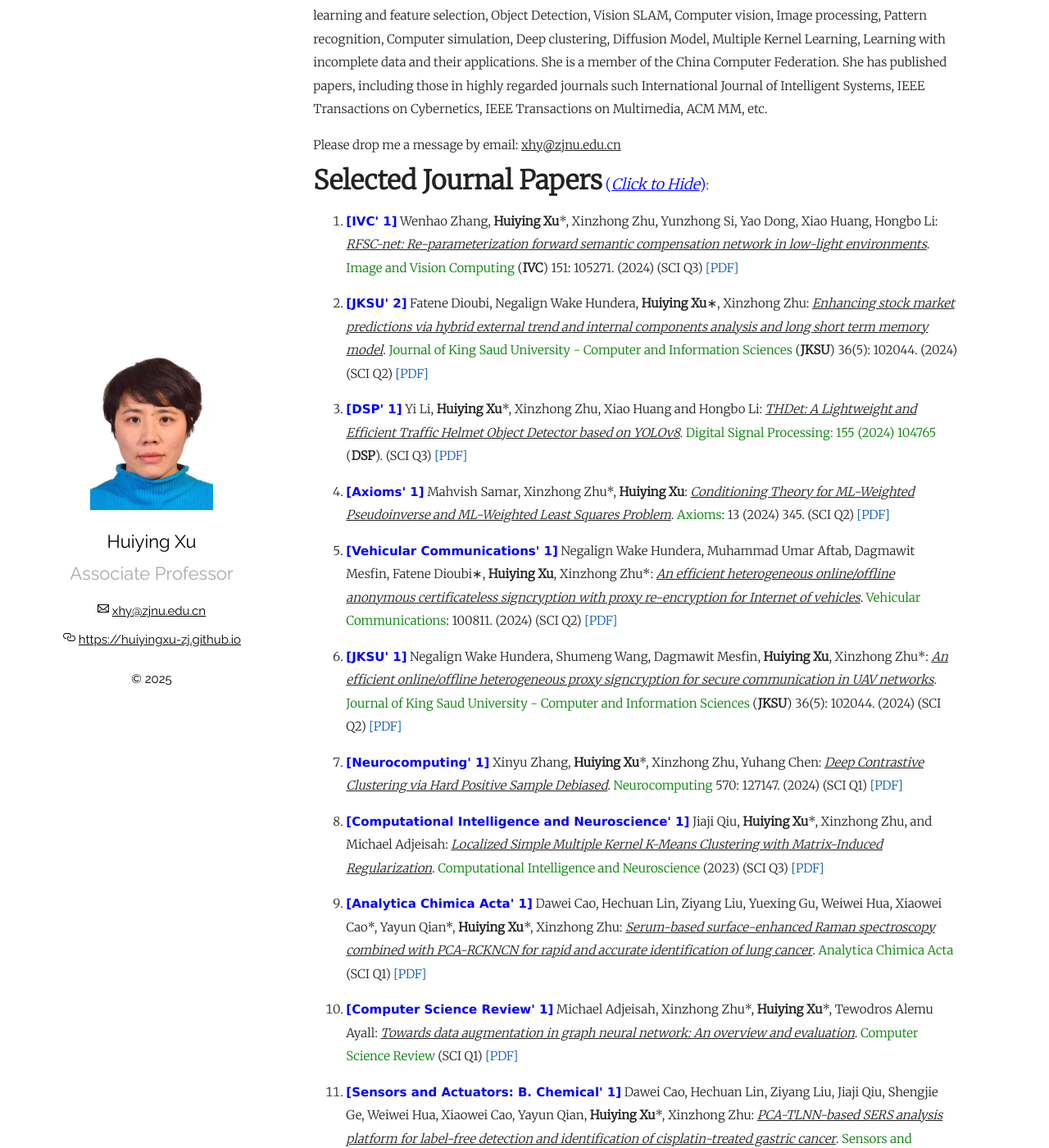
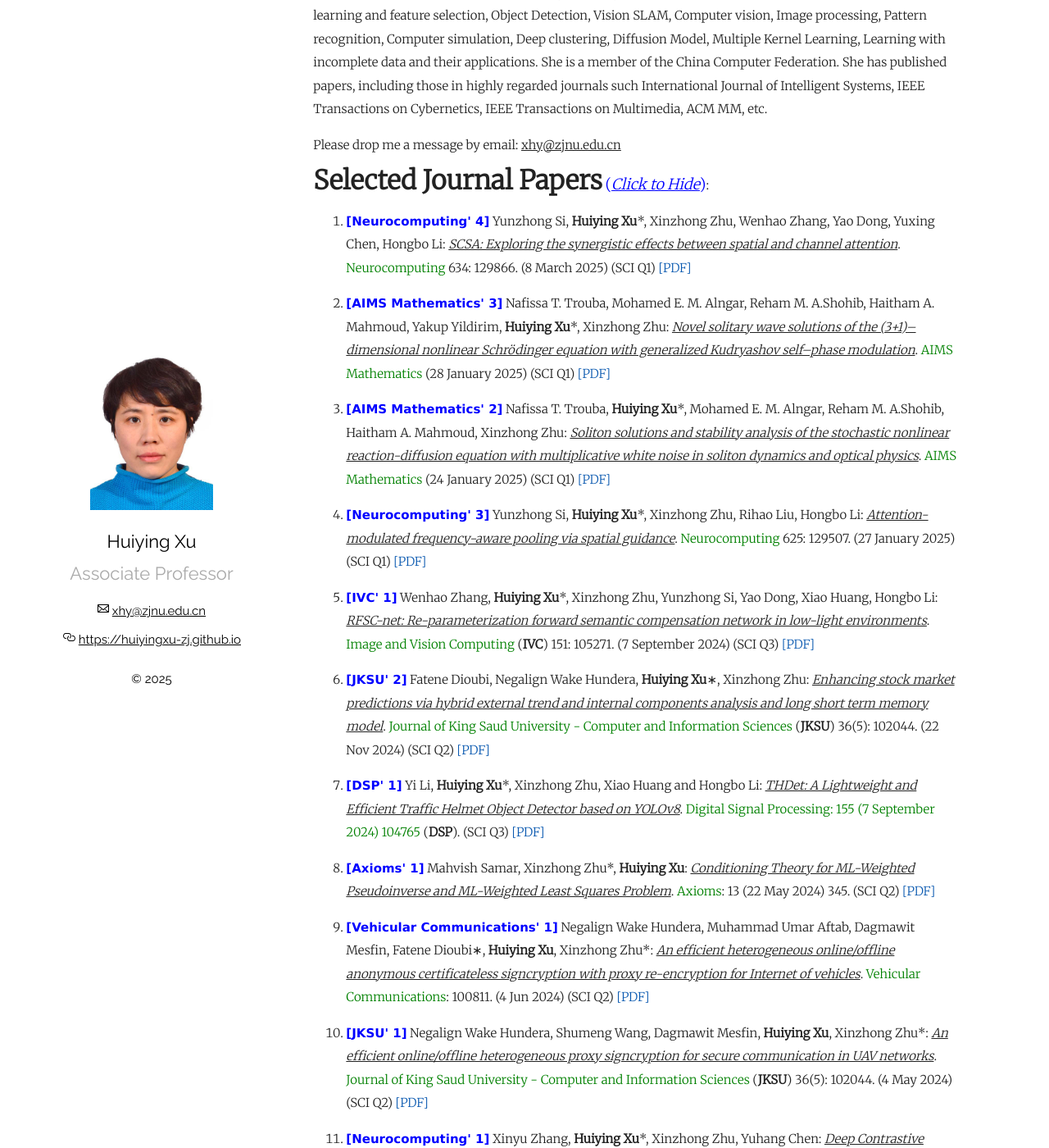
Before and after one commit to xinzhongzhu/huiyingxu-zj.github.io, a Jekyll site: the page built from index.md, in a window 1280 px wide and 1400 px high, scrolled down 205 px. Shown: the whole window at 82% size. Built offline with Jekyll 4.4.1, drawn with Linux system fonts in a browser that asks for light colours.

Commit message:
Update index.md

```diff
--- a/index.md
+++ b/index.md
@@ -16,21 +16,31 @@ Please drop me a message by email: <u>xhy@zjnu.edu.cn</u>
   <p>
   <ol>
 
-<p style="margin-top: 8px;"><li><font face="verdana" color="blue"><b>[IVC' 1]</b></font> Wenhao Zhang, <b>Huiying Xu</b>*, Xinzhong Zhu, Yunzhong Si, Yao Dong, Xiao Huang, Hongbo Li: <i><u>RFSC-net: Re-parameterization forward semantic compensation network in low-light environments</u></i>. <font color="green">Image and Vision Computing</font> (<b>IVC</b>) 151: 105271. (2024) (SCI Q3) <a href = "https://xinzhongzhu.github.io/document/RFSC-net Re-parameterization forward semantic compensation network in low-light environments.pdf">[PDF]</a></li></p>
+<p style="margin-top: 8px;"><li><font face="verdana" color="blue"><b>[Neurocomputing' 4]</b></font> Yunzhong Si, <b>Huiying Xu</b>*, Xinzhong Zhu, Wenhao Zhang, Yao Dong, Yuxing Chen, Hongbo Li: <i><u>SCSA: Exploring the synergistic effects between spatial and channel attention</u></i>. <font color="green">Neurocomputing</font> 634: 129866. (8 March 2025) (SCI Q1) <a href = "https://xinzhongzhu.github.io/document/1-s2.0-S0925231225005387-main.pdf">[PDF]</a></li></p>
+
+<p style="margin-top: 8px;"><li><font face="verdana" color="blue"><b>[AIMS Mathematics' 3]</b></font> Nafissa T. Trouba, Mohamed E. M. Alngar, Reham M. A.Shohib, Haitham A. Mahmoud, Yakup Yildirim, <b>Huiying Xu</b>*, Xinzhong Zhu: <i><u>Novel solitary wave solutions of the (3+1)–dimensional nonlinear Schrödinger equation with generalized Kudryashov self–phase modulation</u></i>. <font color="green">AIMS Mathematics</font>  (28 January 2025) (SCI Q1) <a href = "https://xinzhongzhu.github.io/document/10.3934_math.2025202.pdf">[PDF]</a></li></p>
+
+ <p style="margin-top: 8px;"><li><font face="verdana" color="blue"><b>[AIMS Mathematics' 2]</b></font> Nafissa T. Trouba, <b>Huiying Xu</b>*, Mohamed E. M. Alngar, Reham M. A.Shohib, Haitham A. Mahmoud, Xinzhong Zhu: <i><u>Soliton solutions and stability analysis of the stochastic nonlinear reaction-diffusion equation with multiplicative white noise in soliton dynamics and optical physics</u></i>. <font color="green">AIMS Mathematics</font>  (24 January 2025) (SCI Q1) <a href = "https://xinzhongzhu.github.io/document/10.3934_math.2025086.pdf">[PDF]</a></li></p>
 
 
- <p style="margin-top: 8px;"><li><font face="verdana" color="blue"><b>[JKSU' 2]</b></font> Fatene Dioubi, Negalign Wake Hundera, <b>Huiying Xu</b>∗, Xinzhong Zhu: <i><u>Enhancing stock market predictions via hybrid external trend and internal components analysis and long short term memory model</u></i>. <font color="green">Journal of King Saud University - Computer and Information Sciences</font> (<b>JKSU</b>) 36(5): 102044. (2024) (SCI Q2) <a href = "https://xinzhongzhu.github.io/document/1-s2.0-S1319157824003410-main.pdf">[PDF]</a></li></p>
+ <p style="margin-top: 8px;"><li><font face="verdana" color="blue"><b>[Neurocomputing' 3]</b></font> Yunzhong Si, <b>Huiying Xu</b>*, Xinzhong Zhu, Rihao Liu, Hongbo Li: <i><u>Attention-modulated frequency-aware pooling via spatial guidance</u></i>. <font color="green">Neurocomputing</font> 625: 129507. (27 January 2025) (SCI Q1) <a href = "https://xinzhongzhu.github.io/document/Attention-modulated frequency-aware pooling via spatial guidance.pdf">[PDF]</a></li></p>
 
 
- <p style="margin-top: 8px;"><li><font face="verdana" color="blue"><b>[DSP' 1]</b></font> Yi Li, <b>Huiying Xu</b>*, Xinzhong Zhu, Xiao Huang and Hongbo Li: <i><u>THDet: A Lightweight and Efficient Traffic Helmet Object Detector based on YOLOv8</u></i>. <font color="green">Digital Signal Processing: 155 (2024) 104765</font> (<b>DSP</b>). (SCI Q3) <a href = "https://huiyingxu-zj.github.io/document/2024_9_15.pdf">[PDF]</a></li></p>
+<p style="margin-top: 8px;"><li><font face="verdana" color="blue"><b>[IVC' 1]</b></font> Wenhao Zhang, <b>Huiying Xu</b>*, Xinzhong Zhu, Yunzhong Si, Yao Dong, Xiao Huang, Hongbo Li: <i><u>RFSC-net: Re-parameterization forward semantic compensation network in low-light environments</u></i>. <font color="green">Image and Vision Computing</font> (<b>IVC</b>) 151: 105271. (7 September 2024) (SCI Q3) <a href = "https://xinzhongzhu.github.io/document/RFSC-net Re-parameterization forward semantic compensation network in low-light environments.pdf">[PDF]</a></li></p>
 
- <p style="margin-top: 8px;"><li><font face="verdana" color="blue"><b>[Axioms' 1]</b></font> Mahvish Samar, Xinzhong Zhu*, <b>Huiying Xu</b>: <i><u>Conditioning Theory for ML-Weighted Pseudoinverse and ML-Weighted Least Squares Problem</u></i>. <font color="green">Axioms</font>: 13 (2024) 345. (SCI Q2) <a href = "https://huiyingxu-zj.github.io/document/5-Conditioning%20Theory%20for%20ML-Weighted.pdf">[PDF]</a></li></p>
+
+ <p style="margin-top: 8px;"><li><font face="verdana" color="blue"><b>[JKSU' 2]</b></font> Fatene Dioubi, Negalign Wake Hundera, <b>Huiying Xu</b>∗, Xinzhong Zhu: <i><u>Enhancing stock market predictions via hybrid external trend and internal components analysis and long short term memory model</u></i>. <font color="green">Journal of King Saud University - Computer and Information Sciences</font> (<b>JKSU</b>) 36(5): 102044.  (22 Nov 2024) (SCI Q2) <a href = "https://xinzhongzhu.github.io/document/1-s2.0-S1319157824003410-main.pdf">[PDF]</a></li></p>
+
+
+ <p style="margin-top: 8px;"><li><font face="verdana" color="blue"><b>[DSP' 1]</b></font> Yi Li, <b>Huiying Xu</b>*, Xinzhong Zhu, Xiao Huang and Hongbo Li: <i><u>THDet: A Lightweight and Efficient Traffic Helmet Object Detector based on YOLOv8</u></i>. <font color="green">Digital Signal Processing: 155 (7 September 2024) 104765</font> (<b>DSP</b>). (SCI Q3) <a href = "https://huiyingxu-zj.github.io/document/2024_9_15.pdf">[PDF]</a></li></p>
+
+ <p style="margin-top: 8px;"><li><font face="verdana" color="blue"><b>[Axioms' 1]</b></font> Mahvish Samar, Xinzhong Zhu*, <b>Huiying Xu</b>: <i><u>Conditioning Theory for ML-Weighted Pseudoinverse and ML-Weighted Least Squares Problem</u></i>. <font color="green">Axioms</font>: 13 (22 May 2024) 345. (SCI Q2) <a href = "https://huiyingxu-zj.github.io/document/5-Conditioning%20Theory%20for%20ML-Weighted.pdf">[PDF]</a></li></p>
 
 
 
-  <p style="margin-top: 8px;"><li><font face="verdana" color="blue"><b>[Vehicular Communications' 1]</b></font> Negalign Wake Hundera, Muhammad Umar Aftab, Dagmawit Mesfin, Fatene Dioubi∗, <b>Huiying Xu</b>, Xinzhong Zhu*: <i><u>An efficient heterogeneous online/offline anonymous certificateless signcryption with proxy re-encryption for Internet of vehicles</u></i>. <font color="green">Vehicular Communications</font>: 100811. (2024) (SCI Q2) <a href = "https://huiyingxu-zj.github.io/document/1-s2.0-S221420962400086X-main.pdf">[PDF]</a></li></p>
+  <p style="margin-top: 8px;"><li><font face="verdana" color="blue"><b>[Vehicular Communications' 1]</b></font> Negalign Wake Hundera, Muhammad Umar Aftab, Dagmawit Mesfin, Fatene Dioubi∗, <b>Huiying Xu</b>, Xinzhong Zhu*: <i><u>An efficient heterogeneous online/offline anonymous certificateless signcryption with proxy re-encryption for Internet of vehicles</u></i>. <font color="green">Vehicular Communications</font>: 100811.  (4 Jun 2024)  (SCI Q2) <a href = "https://huiyingxu-zj.github.io/document/1-s2.0-S221420962400086X-main.pdf">[PDF]</a></li></p>
 
- <p style="margin-top: 8px;"><li><font face="verdana" color="blue"><b>[JKSU' 1]</b></font> Negalign Wake Hundera, Shumeng Wang, Dagmawit Mesfin, <b>Huiying Xu</b>, Xinzhong Zhu*: <i><u>An efficient online/offline heterogeneous proxy signcryption for secure communication in UAV networks</u></i>. <font color="green">Journal of King Saud University - Computer and Information Sciences</font> (<b>JKSU</b>) 36(5): 102044. (2024) (SCI Q2) <a href = "https://huiyingxu-zj.github.io/document/1-s2.0-S1319157824001332-main.pdf">[PDF]</a></li></p>
+ <p style="margin-top: 8px;"><li><font face="verdana" color="blue"><b>[JKSU' 1]</b></font> Negalign Wake Hundera, Shumeng Wang, Dagmawit Mesfin, <b>Huiying Xu</b>, Xinzhong Zhu*: <i><u>An efficient online/offline heterogeneous proxy signcryption for secure communication in UAV networks</u></i>. <font color="green">Journal of King Saud University - Computer and Information Sciences</font> (<b>JKSU</b>) 36(5): 102044. (4 May 2024)  (SCI Q2) <a href = "https://huiyingxu-zj.github.io/document/1-s2.0-S1319157824001332-main.pdf">[PDF]</a></li></p>
 
 
  <p style="margin-top: 8px;"><li><font face="verdana" color="blue"><b>[Neurocomputing' 1]</b></font> Xinyu Zhang, <b>Huiying Xu</b>*, Xinzhong Zhu, Yuhang Chen: <i><u>Deep Contrastive Clustering via Hard Positive Sample Debiased</u></i>. <font color="green">Neurocomputing</font> 570: 127147. (2024) (SCI Q1) <a href = "https://huiyingxu-zj.github.io/document/%5BNeuroComputing%5D%20Deep%20Contrastive%20Clustering%20via%20Hard%20positive%20sample%20Debiased.pdf">[PDF]</a></li></p>
```
